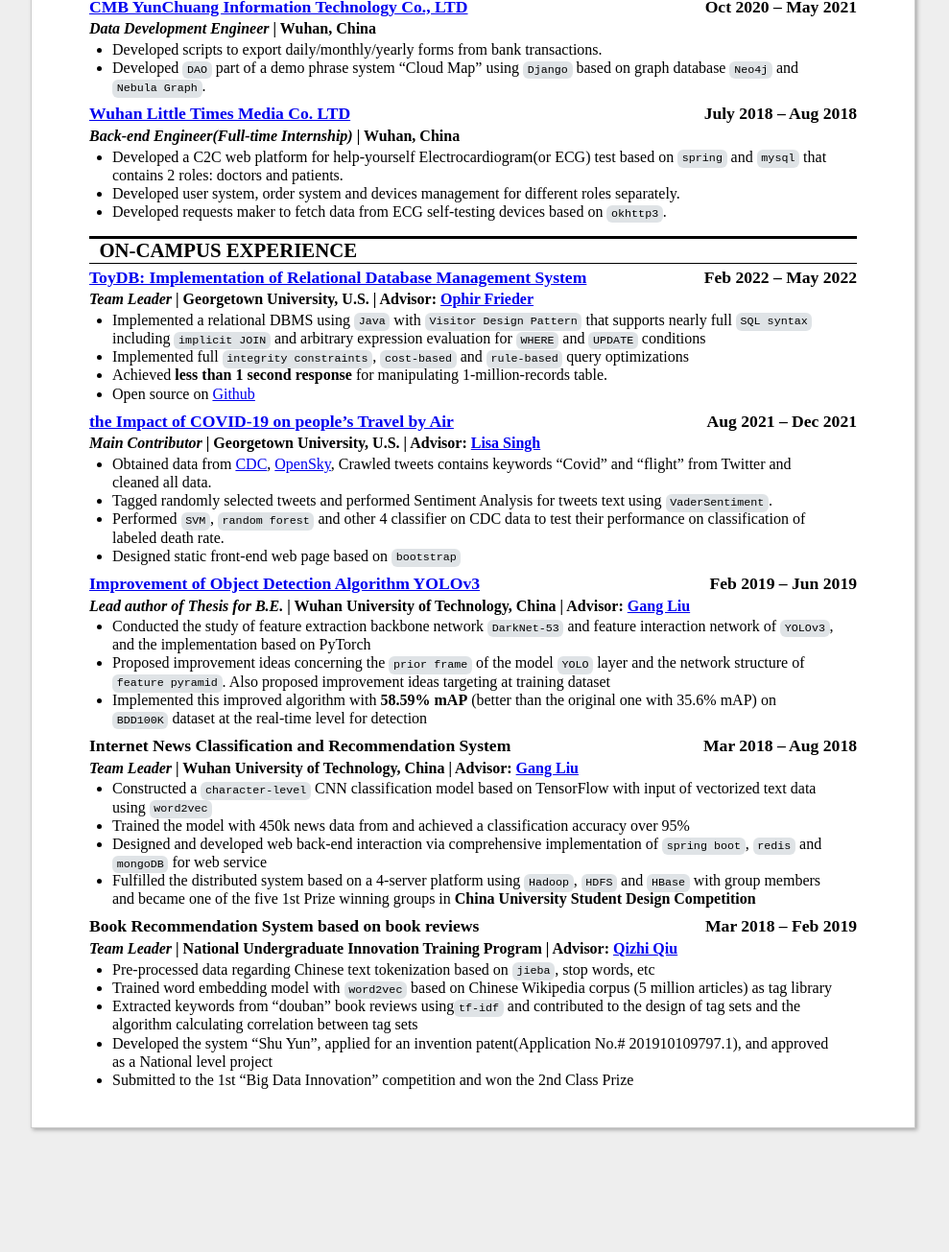
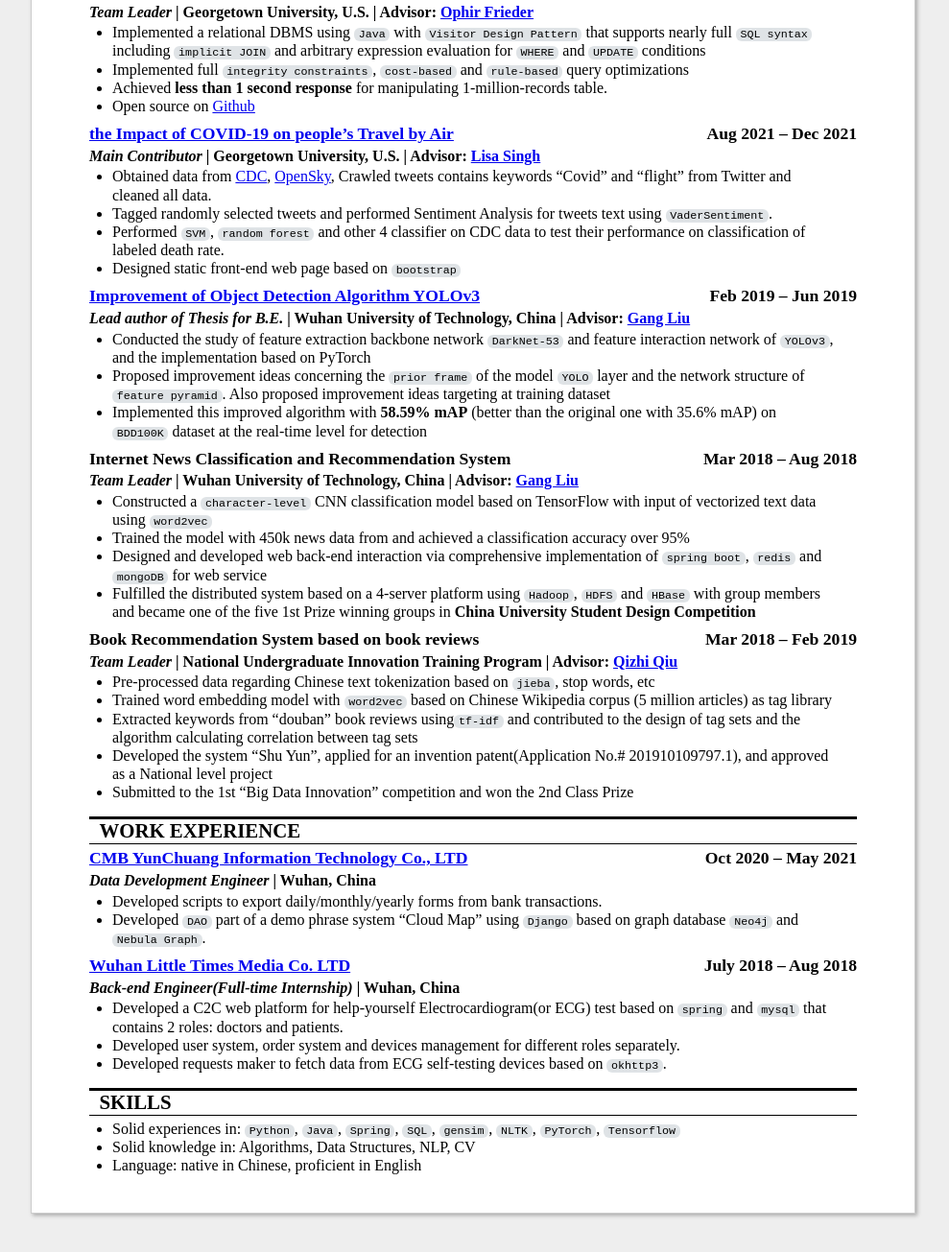
Before and after one commit to CoreJa/resume, a plain HTML site: page resume.html in a window 1280 px wide. Shown: the part 421-1726 px from the top of the page at 96% size, without its empty margins (147-1136 px from the left). Before the commit the page ends 1637 px from the top, so only its background shows below. Drawn offline with Linux system fonts and the light colour scheme.

Commit message:
publishable version

```diff
--- a/resume.css
+++ b/resume.css
@@ -15,7 +15,7 @@
     -webkit-box-shadow: 2px 2px 4px #AAAAAA;
 }
 code{
-    padding: 0.2em 0.4em;
+    padding: 0em 0.4em;
     margin: 0;
     font-size: 90%;
     background-color: rgba(175, 184, 193, 0.4);
@@ -33,12 +33,20 @@
     border-bottom: 1px solid #000000;
     text-transform: uppercase;
     font-size: 130%;
-    margin: 0.75em 0 -0.25em 0;
+    margin: 0.75em 0 0 0;
     padding: 0;
 }
 h2::before{
     content: '\00A0\00A0';
 }
+h2 + ul {
+    margin-top:0.25em
+}
+
+h2 + h3 {
+    margin-top: 0.25em;
+}
+
 h3 {
     font-size: 110%;
     margin: 0.5em 0 0.15em 0;
--- a/resume.html
+++ b/resume.html
@@ -20,7 +20,7 @@
     -webkit-box-shadow: 2px 2px 4px #AAAAAA;
 }
 code{
-    padding: 0.2em 0.4em;
+    padding: 0em 0.4em;
     margin: 0;
     font-size: 90%;
     background-color: rgba(175, 184, 193, 0.4);
@@ -38,12 +38,20 @@
     border-bottom: 1px solid #000000;
     text-transform: uppercase;
     font-size: 130%;
-    margin: 0.75em 0 -0.25em 0;
+    margin: 0.75em 0 0 0;
     padding: 0;
 }
 h2::before{
     content: '\00A0\00A0';
 }
+h2 + ul {
+    margin-top:0.25em
+}
+
+h2 + h3 {
+    margin-top: 0.25em;
+}
+
 h3 {
     font-size: 110%;
     margin: 0.5em 0 0.15em 0;
@@ -135,7 +143,7 @@
 <li>(202)517-3840</li>
 <li>1021 Arlington Blvd, Arlington, VA</li>
 </ul>
-<p><strong>M.S.</strong> student major in <strong>Computer Science</strong> at <strong>Georgetown University</strong>, looking for <strong>Software Engineering/Data Science Internship</strong>.</p>
+<p><strong>Computer Science</strong> <strong>M.S.</strong> student at <strong>Georgetown University</strong>, looking for <strong>Software Engineering/Data Science Internship</strong>.</p>
 <h2>Education</h2>
 <h3>Georgetown University <span>M.S. Computer Science</span> <span>Aug 2021 &ndash; now</span></h3>
 <ul>
@@ -146,20 +154,6 @@
 <ul>
 <li>GPA: 3.74/4.0</li>
 <li>3<sup>rd</sup>-level Scholarship in Nov 2018, 2<sup>nd</sup>-level Scholarship in Nov 2017</li>
-</ul>
-<h2>Work Experience</h2>
-<h3><a href="http://cmbyc.com">CMB YunChuang Information Technology Co., LTD</a>  <span>Oct 2020 &ndash; May 2021</span></h3>
-<p><strong><em>Data Development Engineer</em> | Wuhan, China</strong></p>
-<ul>
-<li>Developed scripts to export daily/monthly/yearly forms from bank transactions.</li>
-<li>Developed <code>DAO</code> part of a demo phrase system &ldquo;Cloud Map&rdquo; using <code>Django</code> based on graph database  <code>Neo4j</code> and <code>Nebula Graph</code>.</li>
-</ul>
-<h3><a href="http://Littlecn.com">Wuhan Little Times Media Co. LTD</a> <span>July 2018 &ndash; Aug 2018</span></h3>
-<p><strong><em>Back-end Engineer(Full-time Internship)</em> | Wuhan, China</strong></p>
-<ul>
-<li>Developed a C2C web platform for help-yourself Electrocardiogram(or ECG) test based on <code>spring</code> and <code>mysql</code> that contains 2 roles: doctors and patients.</li>
-<li>Developed user system, order system and devices management for different roles separately.</li>
-<li>Developed requests maker to fetch data from ECG self-testing devices based on <code>okhttp3</code>.</li>
 </ul>
 <h2>On-Campus Experience</h2>
 <h3><a href="https://github.com/CoreJa/ToyDB">ToyDB: Implementation of Relational Database Management System</a> <span>Feb 2022 &ndash; May 2022</span></h3>
@@ -201,6 +195,26 @@
 <li>Extracted keywords from &ldquo;douban&rdquo; book reviews using<code>tf-idf</code> and contributed to the design of tag sets and the algorithm calculating correlation between tag sets</li>
 <li>Developed the system “Shu Yun”, applied for an invention patent(Application No.# 201910109797.1), and approved as a National level project</li>
 <li>Submitted to the 1st “Big Data Innovation” competition and won the 2nd Class Prize</li>
+</ul>
+<h2>Work Experience</h2>
+<h3><a href="http://cmbyc.com">CMB YunChuang Information Technology Co., LTD</a>  <span>Oct 2020 &ndash; May 2021</span></h3>
+<p><strong><em>Data Development Engineer</em> | Wuhan, China</strong></p>
+<ul>
+<li>Developed scripts to export daily/monthly/yearly forms from bank transactions.</li>
+<li>Developed <code>DAO</code> part of a demo phrase system &ldquo;Cloud Map&rdquo; using <code>Django</code> based on graph database  <code>Neo4j</code> and <code>Nebula Graph</code>.</li>
+</ul>
+<h3><a href="http://Littlecn.com">Wuhan Little Times Media Co. LTD</a> <span>July 2018 &ndash; Aug 2018</span></h3>
+<p><strong><em>Back-end Engineer(Full-time Internship)</em> | Wuhan, China</strong></p>
+<ul>
+<li>Developed a C2C web platform for help-yourself Electrocardiogram(or ECG) test based on <code>spring</code> and <code>mysql</code> that contains 2 roles: doctors and patients.</li>
+<li>Developed user system, order system and devices management for different roles separately.</li>
+<li>Developed requests maker to fetch data from ECG self-testing devices based on <code>okhttp3</code>.</li>
+</ul>
+<h2>Skills</h2>
+<ul>
+<li>Solid experiences in: <code>Python</code>, <code>Java</code>, <code>Spring</code>, <code>SQL</code>, <code>gensim</code>, <code>NLTK</code>, <code>PyTorch</code>, <code>Tensorflow</code></li>
+<li>Solid knowledge in: Algorithms, Data Structures, NLP, CV</li>
+<li>Language: native in Chinese, proficient in English</li>
 </ul></div>
 </body>
 </html>
```
Also changed, not shown: index.html (+24 -15 lines), 2 other files.
